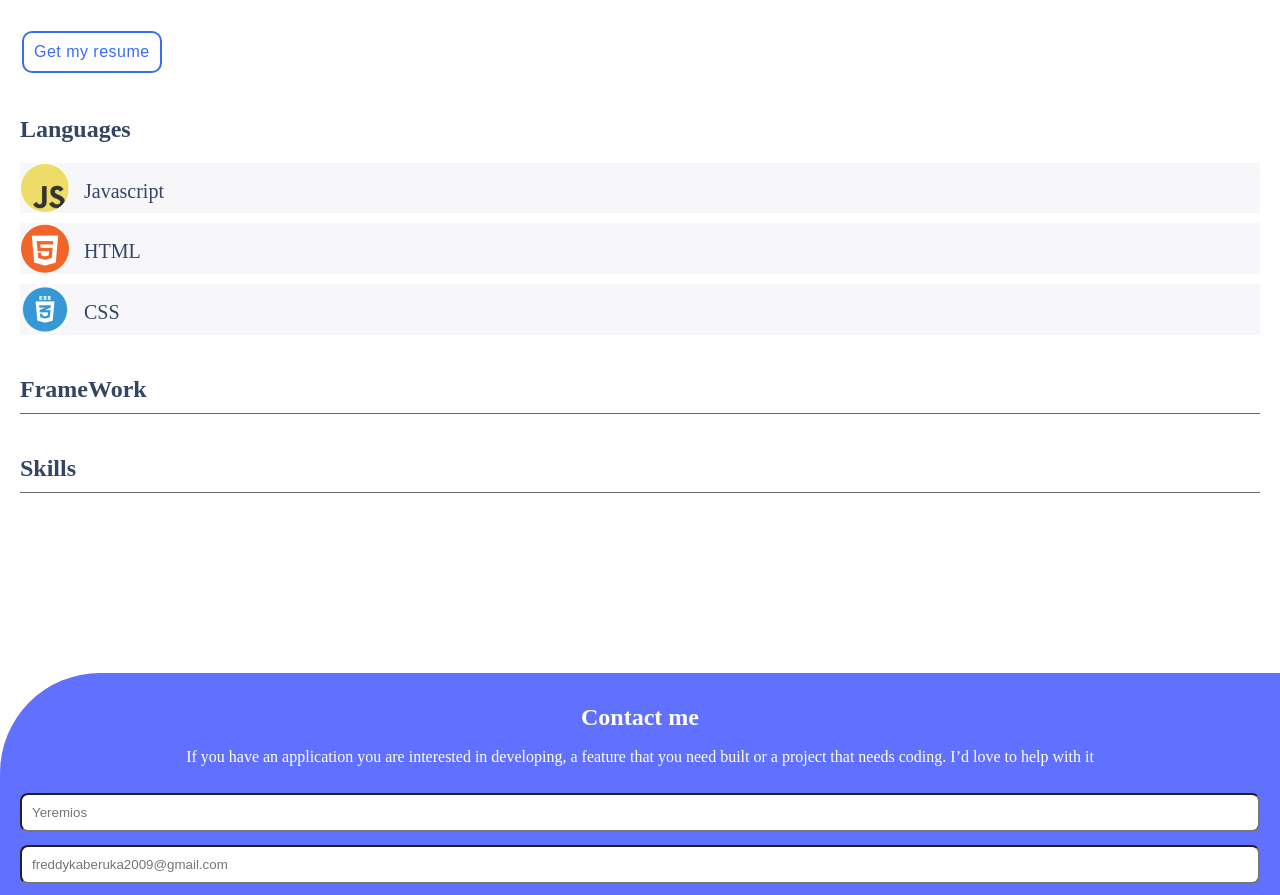
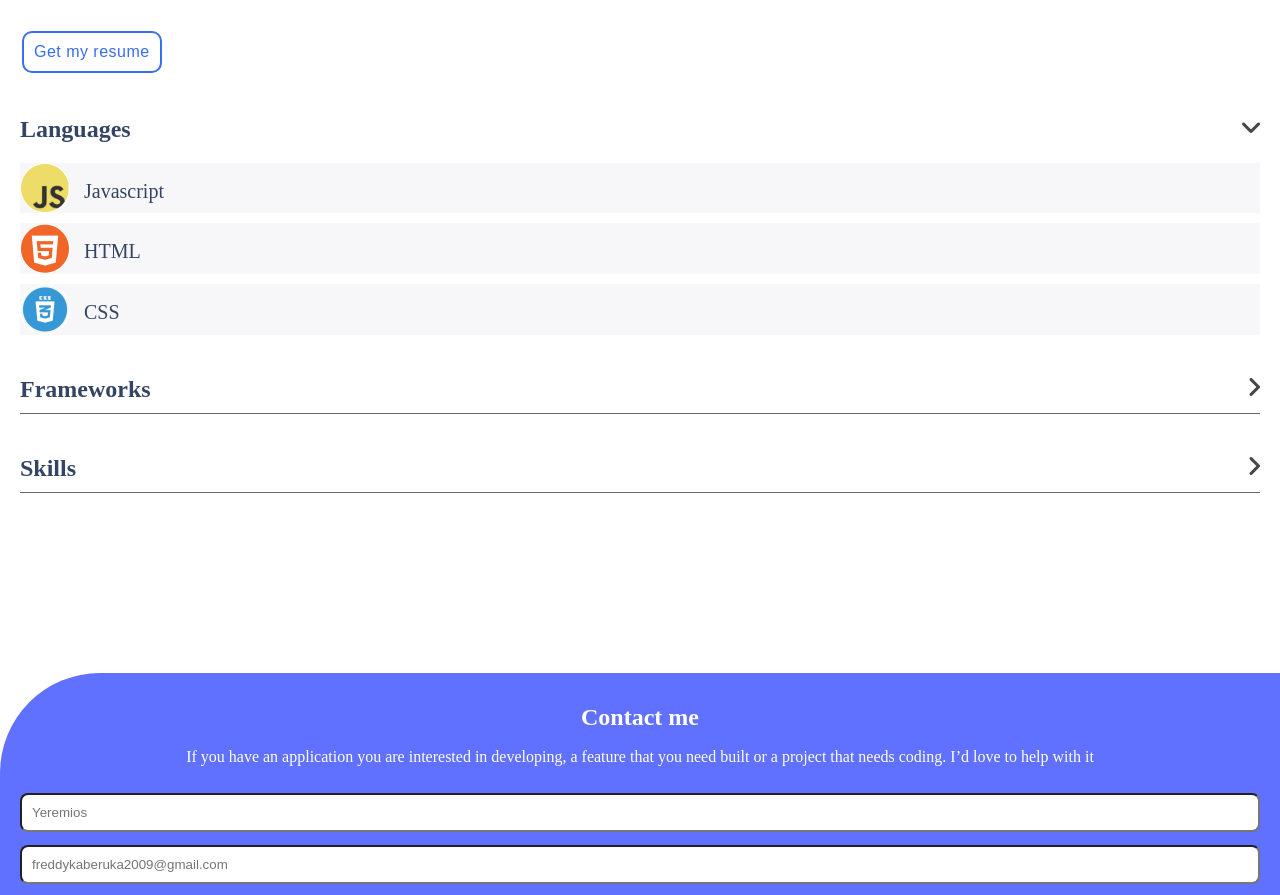
Before and after one commit to freddykaberuka/portfolio, a website: page index.html in a window 1280 px wide. Shown: the part 2928-3823 px from the top of the page. Drawn offline with Linux system fonts and the light colour scheme.

Commit message:
fix icons

```diff
--- a/app.css
+++ b/app.css
@@ -170,6 +170,10 @@ button:disabled {
 .skills h2 {
   margin: 30px 0;
 }
+.heading {
+  display: flex;
+  justify-content: space-between;
+}
 .frameworker,
 .skills h2 {
   margin: 30px 0;
--- a/index.html
+++ b/index.html
@@ -4,6 +4,7 @@
     <meta charset="UTF-8">
     <meta http-equiv="X-UA-Compatible" content="IE=edge">
     <meta name="viewport" content="width=device-width, initial-scale=1.0">
+    <link rel="stylesheet" href="https://cdnjs.cloudflare.com/ajax/libs/font-awesome/6.0.0-beta2/css/all.min.css" integrity="sha512-YWzhKL2whUzgiheMoBFwW8CKV4qpHQAEuvilg9FAn5VJUDwKZZxkJNuGM4XkWuk94WCrrwslk8yWNGmY1EduTA==" crossorigin="anonymous" referrerpolicy="no-referrer" />
     <link rel="stylesheet" href="app.css">
     <title>Freddy KABERUKA</title>
 </head>
@@ -169,7 +170,9 @@
                       <button>Get my resume</button>
                       </div>
                     <div class="languages">
-                        <h2>Languages</h2>
+                        <div class="heading">
+                        <h2>Languages</h2><i class='fas fa-angle-down' style='font-size:24px;color:rgb(73, 69, 69);padding-top: 10px;'></i>
+                        </div>
                         <ul>
                             <li><img src="assets/js.png" alt=""><p>Javascript</p></li>
                             <li><img src="assets/html.png" alt=""><p>HTML</p></li>
@@ -177,10 +180,14 @@
                         </ul>
                     </div>
                     <div class="frameworker">
-                        <h2>FrameWork</h2>
+                        <div class="heading">
+                        <h2>Frameworks</h2><i class='fas fa-angle-right' style='font-size:24px;color:rgb(73, 69, 69);padding-top: 10px;'></i>
+                        </div>
                     </div>
-                    <div class="skills">
-                        <h2>Skills</h2>
+                    <div class="frameworker">
+                        <div class="heading">
+                        <h2>Skills</h2><i class='fas fa-angle-right' style='font-size:24px;color:rgb(73, 69, 69);padding-top: 10px;'></i>
+                        </div>
                     </div>
             </div>
             </div>
```
